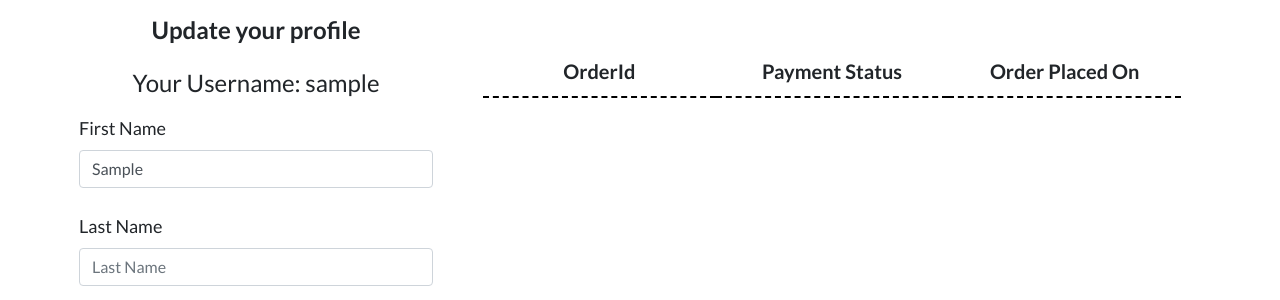
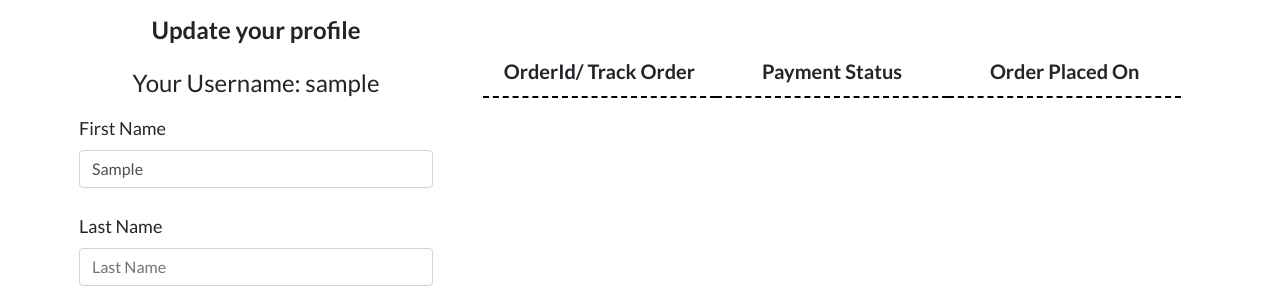
Before and after one commit to nagpalnitesh/ThePureEarth, a Django app: page /profile in a window 1280 px wide. Shown: the part 118-418 px from the top of the page. Run offline with Django 3.2, Linux system fonts and the light colour scheme; the visitor is signed in with stand-in values (Sample User, id 1); data that the repository does not hold is empty; some libraries are stand-ins or nearby versions.

Commit message:
order track status

```diff
--- a/templates/dashboard/profile.html
+++ b/templates/dashboard/profile.html
@@ -92,7 +92,7 @@
             <div class="orderbox">
                 <div class="row" style="text-align: center;">
                     <div class="col-sm-12 col-md-auto col-lg-4 statictxt">
-                        OrderId
+                        OrderId/ Track Order
                     </div>
                     <div class="col-sm-12 col-md-auto col-lg-4 statictxt">
                         Payment Status
@@ -103,10 +103,12 @@
                     {% for order in orders %}
                     {% if order.paid %}
                     <div class="col-sm-12 col-md-auto col-lg-4">
-                        <strong>TPE{{order.id}}</strong>
+                        <a href="{{order.order_track_link}}">
+                            <strong>TPE{{order.id}}</strong>
+                        </a>
                     </div>
                     <div class="col-sm-12 col-md-auto col-lg-4">
-                        {{ order.paid }}
+                        {{ order.braintree_id }}
                     </div>
                     <div class="col-sm-12 col-md-auto col-lg-4">
                         {{order.created}}
```
